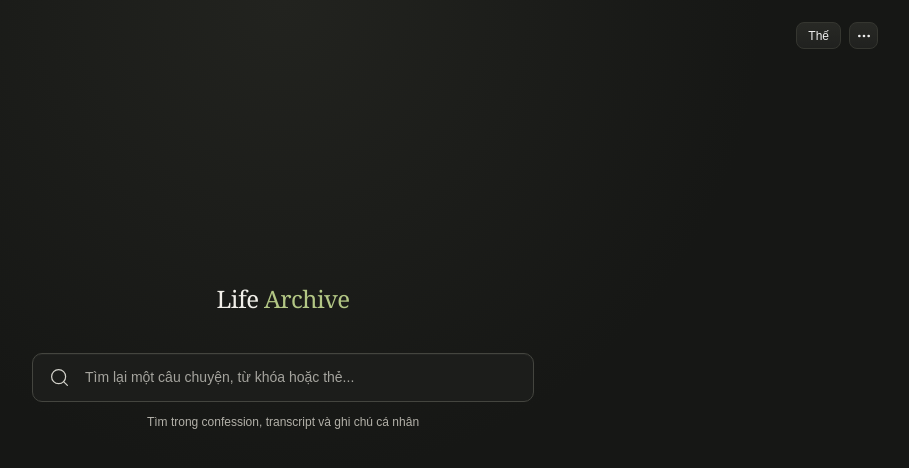
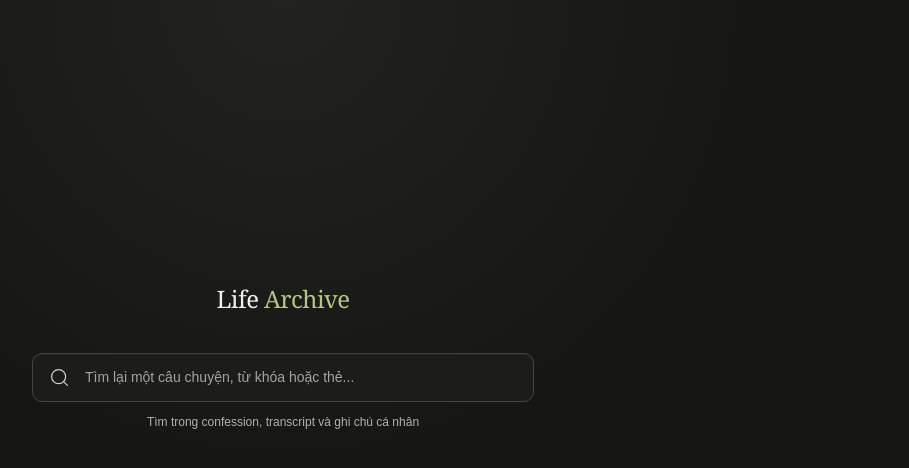
Before and after one commit to diedo-main/diepdo1, a Next.js app: page / in a window 1280 px wide. Shown: the top 468 px of the page, without its empty margins (357-1266 px from the left). Built offline with nearby package versions, Linux system fonts and the light colour scheme.

Commit message:
feat: remove top-actions buttons from header
V0-Chat-Id: skdhEkpruz7

```diff
--- a/app/page.tsx
+++ b/app/page.tsx
@@ -75,7 +75,6 @@ export default function Page() {
   return <main className="archive-shell">
     <header className="topbar">
       <button className="wordmark" onClick={() => { setView('home'); setSelected(null); setNotesOpen(false) }}>Life <span>Archive</span></button>
-      <div className="top-actions"><button className="theme-button">Thế</button><button className="icon-button" aria-label="Mở menu"><MoreHorizontal /></button></div>
     </header>
     {view === 'home' && <section className="home-view">
       <form className="search-box home-search" onSubmit={(e) => { e.preventDefault(); search() }}><Search /><input value={query} onChange={(e) => setQuery(e.target.value)} placeholder="Tìm lại một câu chuyện, từ khóa hoặc thẻ..." aria-label="Tìm kiếm" /></form>
```
